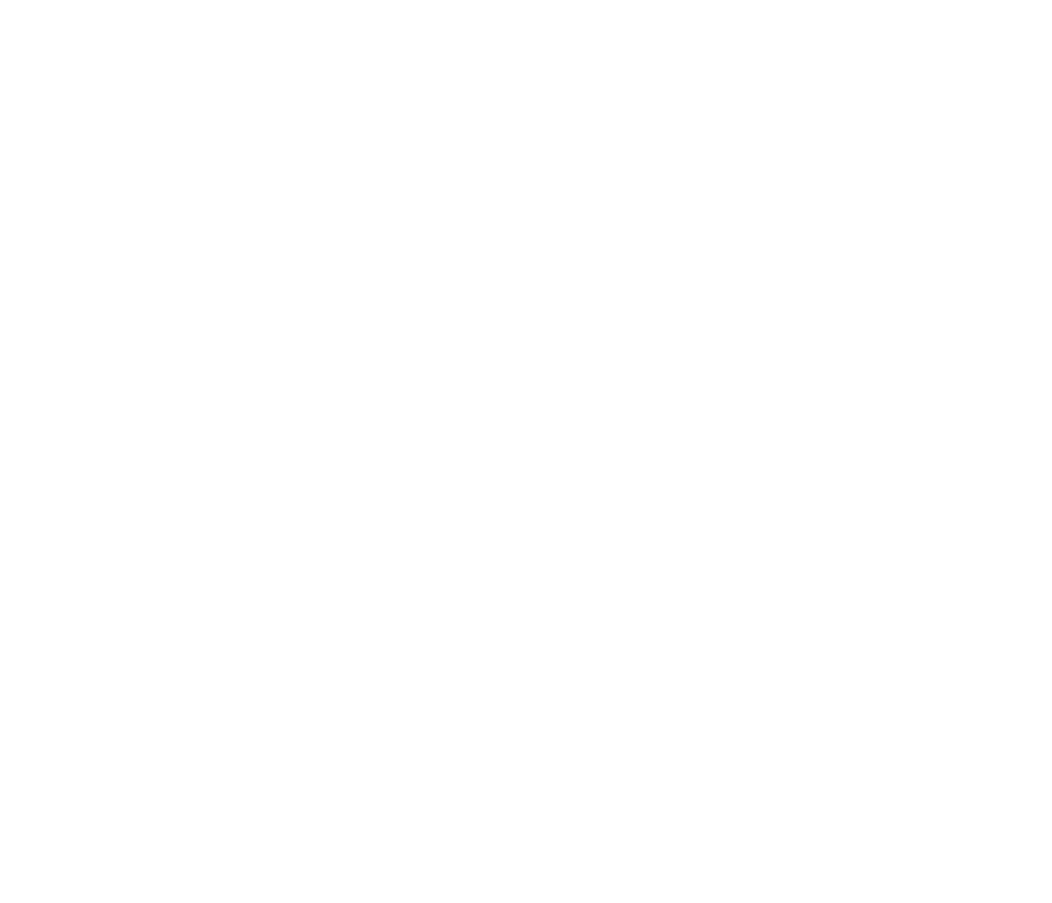
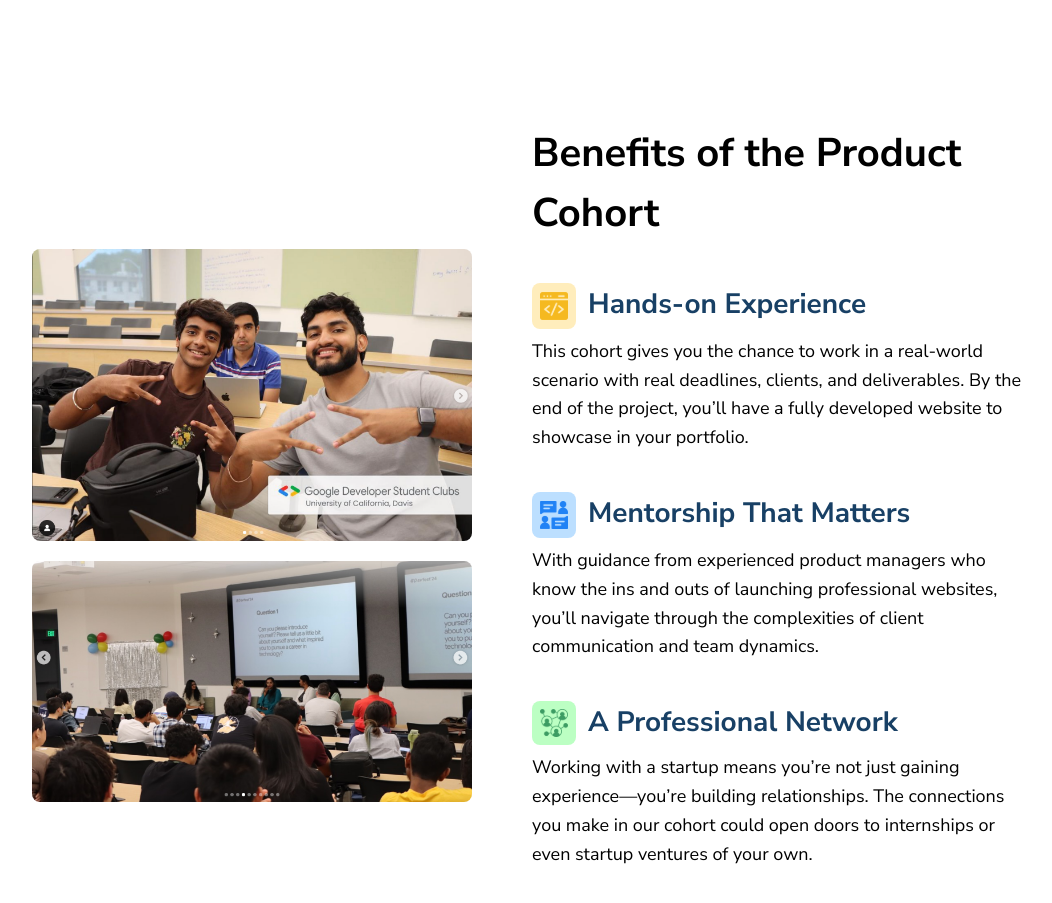
Before and after one commit to random-logic/gdsc-takehome, a Next.js app: page / in a window 1280 px wide. Shown: the part 1420-2323 px from the top of the page, without its empty margins (108-1160 px from the left). Before the commit the page ends 1543 px from the top, so only its background shows below. Built offline with nearby package versions, Linux system fonts and the light colour scheme.

Commit message:
section 3

```diff
--- a/app/page.tsx
+++ b/app/page.tsx
@@ -2,6 +2,7 @@
 import Spacer from "@/components/Spacer";
 import Section2 from "@/components/section2/Section2";
 import Section1 from "@/components/section1/Section1";
+import Section3 from "@/components/section3/Section3";
 
 export default function Home() {
   return <>
@@ -11,5 +12,7 @@
     <Spacer rem={8.75} />
     <Section2 />
     <Spacer rem={8.75} />
+    <Section3 />
+    <Spacer rem={8.75} />
   </>;
 }
--- /dev/null
+++ b/components/section3/Benefit.tsx
@@ -0,0 +1,20 @@
+import {StaticImport} from "next/dist/shared/lib/get-img-props";
+import Image from "next/image";
+import Spacer from "@/components/Spacer";
+
+export type BenefitProps = {
+  img: string | StaticImport,
+  title: string,
+  desc: string,
+};
+
+export default function Benefit({img, title, desc}: BenefitProps) {
+  return <div>
+    <div className="flex gap-[0.75rem]">
+      <Image src={img} alt={title}/>
+      <h3 className="h3 font-bold text-dark-blue">{title}</h3>
+    </div>
+    <Spacer rem={0.5} />
+    <p className="p2 leading-[160%]">{desc}</p>
+  </div>;
+}
--- /dev/null
+++ b/components/section3/Benefits.tsx
@@ -0,0 +1,18 @@
+import Spacer from "@/components/Spacer";
+import Benefit from "@/components/section3/Benefit";
+import HandsOn from "@/public/hands-on-experience-icon.svg";
+import Mentorship from "@/public/mentorship-logo.svg";
+import Professional from "@/public/professional-network-logo.svg";
+
+export default function Benefits() {
+  return <div>
+    <h2 className="h2 font-bold">Benefits of the Product Cohort</h2>
+    <Spacer rem={2.5} />
+    <Benefit img={HandsOn} title="Hands-on Experience" desc="This cohort gives you the chance to work in a real-world scenario with real deadlines, clients, and deliverables. By the end of the project, you’ll have a fully developed website to showcase in your portfolio." />
+    <Spacer rem={2.5} />
+    <Benefit img={Mentorship} title="Mentorship That Matters" desc="With guidance from experienced product managers who know the ins and outs of launching professional websites, you’ll navigate through the complexities of client communication and team dynamics." />
+    <Spacer rem={2.5} />
+    <Benefit img={Professional} title="A Professional Network" desc="Working with a startup means you’re not just gaining experience—you’re building relationships. The connections you make in our cohort could open doors to internships or even startup ventures of your own." />
+    <Spacer rem={3.75} />
+  </div>;
+}
--- /dev/null
+++ b/components/section3/Section3.tsx
@@ -0,0 +1,25 @@
+import Section from "@/components/Section";
+import Columns from "@/components/Columns/Columns";
+import Column from "@/components/Columns/Column";
+import Benefits from "@/components/section3/Benefits";
+import Image from "next/image";
+import benefits1 from "@/public/benefits1.png";
+import benefits2 from "@/public/benefits2.png";
+import Spacer from "@/components/Spacer";
+
+export default function Section3() {
+  return <Section>
+    <Columns>
+      <Column>
+        <div className="pr-[3.75rem]">
+          <Image src={benefits1} alt="benefits 1" className="rounded-[0.5rem]" />
+          <Spacer rem={1.25} />
+          <Image src={benefits2} alt="benefits 2" className="rounded-[0.5rem]" />
+        </div>
+      </Column>
+      <Column>
+        <Benefits />
+      </Column>
+    </Columns>
+  </Section>
+}
```
